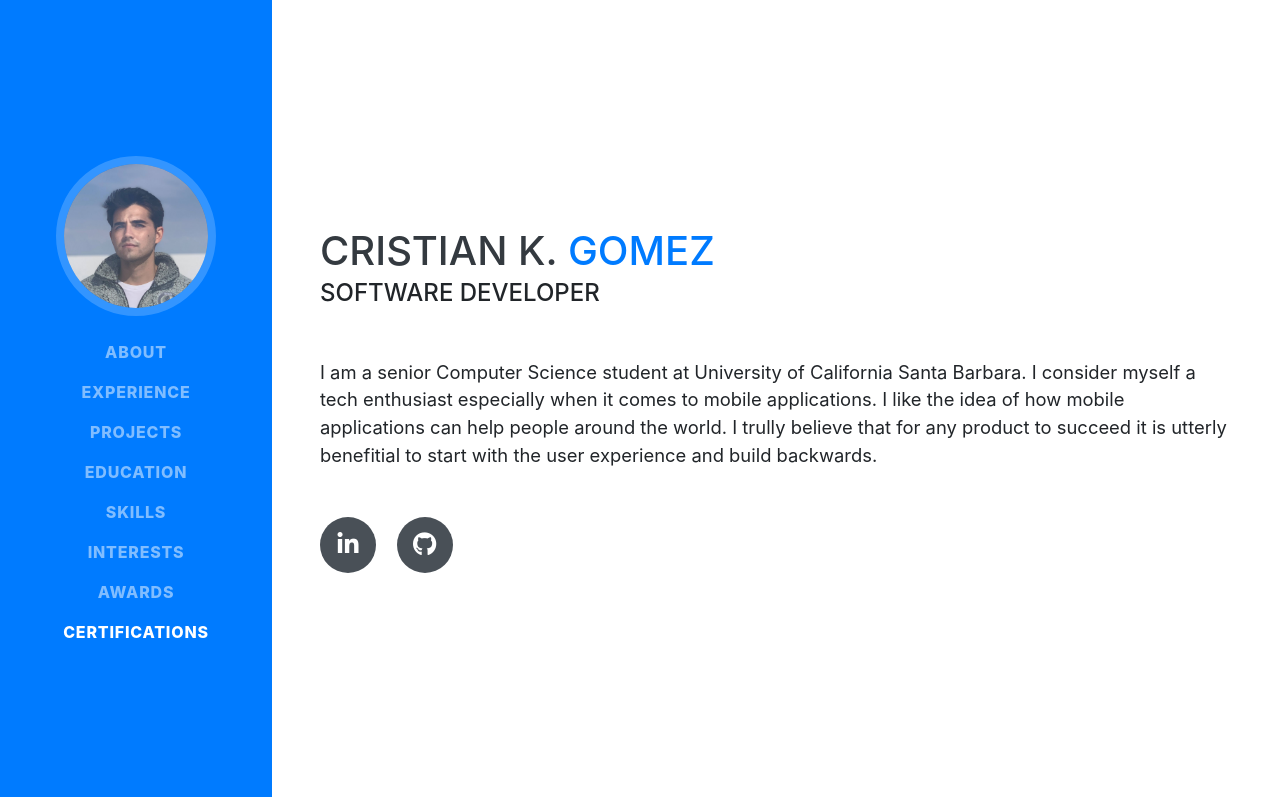
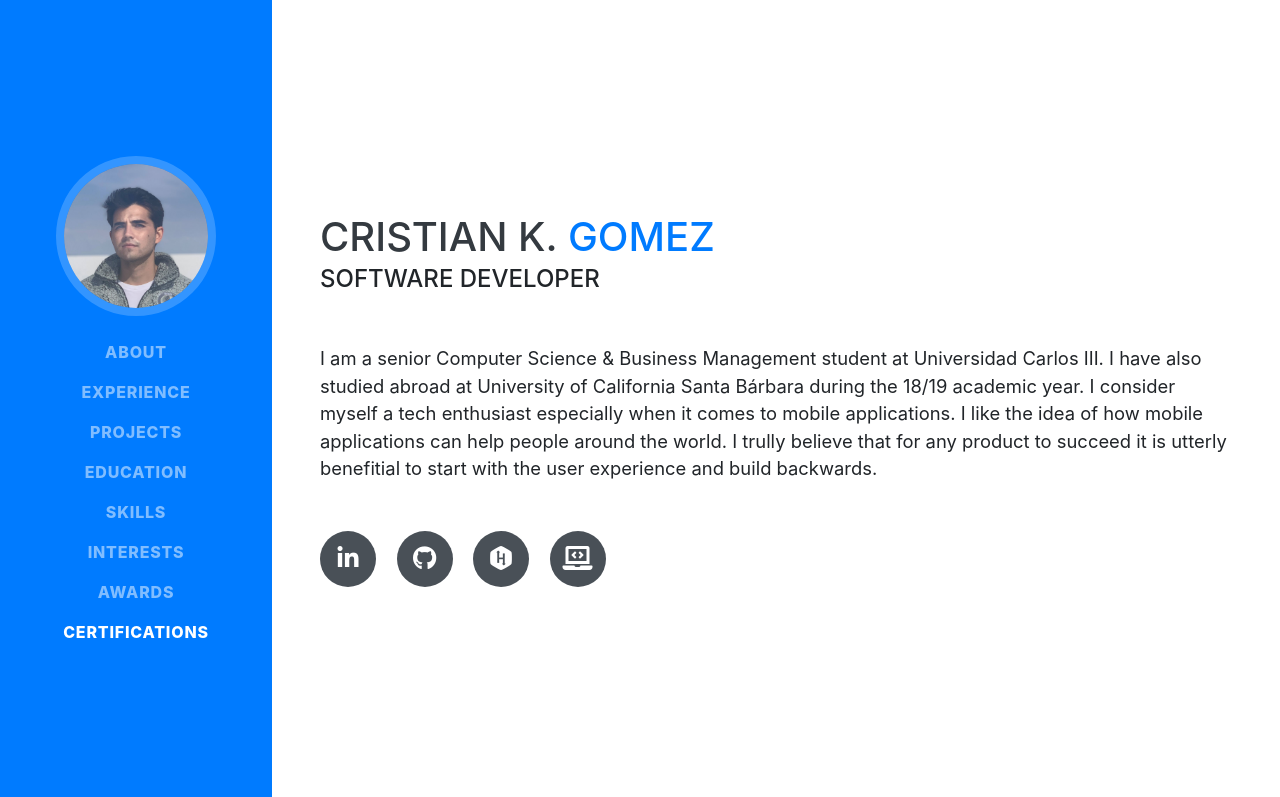
Before and after one commit to criskgl/criskgl.github.io, a website with bundled scripts: page index.html in a window 1280 px wide. Shown: the top 797 px of the page. Built offline with nearby package versions, Linux system fonts and the light colour scheme; a web font is replaced by a local one.

Commit message:
updated social and description

```diff
--- a/index.html
+++ b/index.html
@@ -74,13 +74,19 @@
         </h1>
         <div class="subheading mb-5">Software developer
         </div>
-        <p class="lead mb-5">I am a senior Computer Science student at University of California Santa Barbara. I consider myself a tech enthusiast especially when it comes to mobile applications. I like the idea of how mobile applications can help people around the world. I trully believe that for any product to succeed it is utterly benefitial to start with the user experience and build backwards.</p>
+        <p class="lead mb-5">I am a senior Computer Science & Business Management student at Universidad Carlos III. I have also studied abroad at University of California Santa Bárbara during the 18/19 academic year. I consider myself a tech enthusiast especially when it comes to mobile applications. I like the idea of how mobile applications can help people around the world. I trully believe that for any product to succeed it is utterly benefitial to start with the user experience and build backwards.</p>
         <div class="social-icons">
-          <a href="https://www.linkedin.com/in/cristian-kublai-g%C3%B3mez-l%C3%B3pez-4bb387104/">
+          <a href="https://www.linkedin.com/in/cristian-kublai-gomez/">
             <i class="fab fa-linkedin-in"></i>
           </a>
           <a href="https://github.com/criskgl">
             <i class="fab fa-github"></i>
+          </a>
+	  <a href="https://www.hackerrank.com/cris_kgl">
+            <i class="fab fa-hackerrank"></i>
+          </a>
+	  <a href="https://leetcode.com/criskgl/">
+            <i class="fas fa-laptop-code"></i>
           </a>
         </div>
       </div>
```
